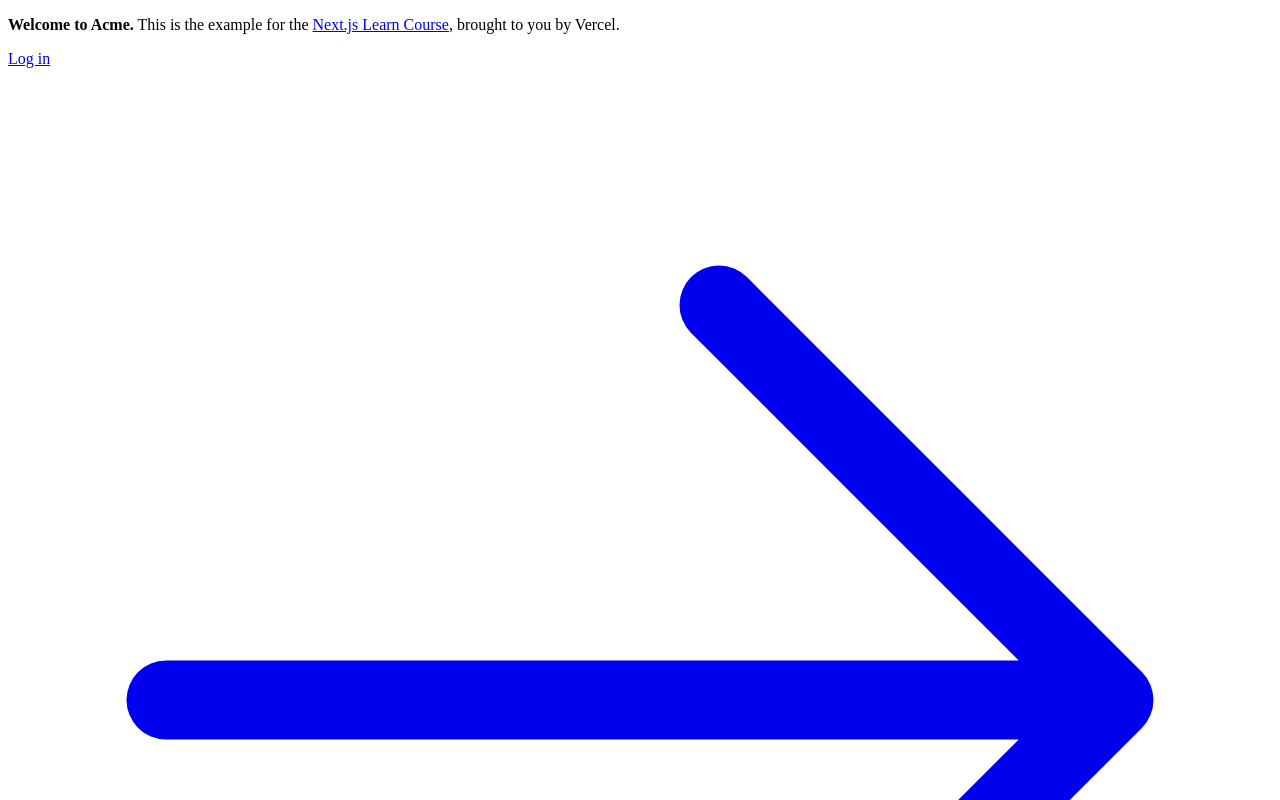
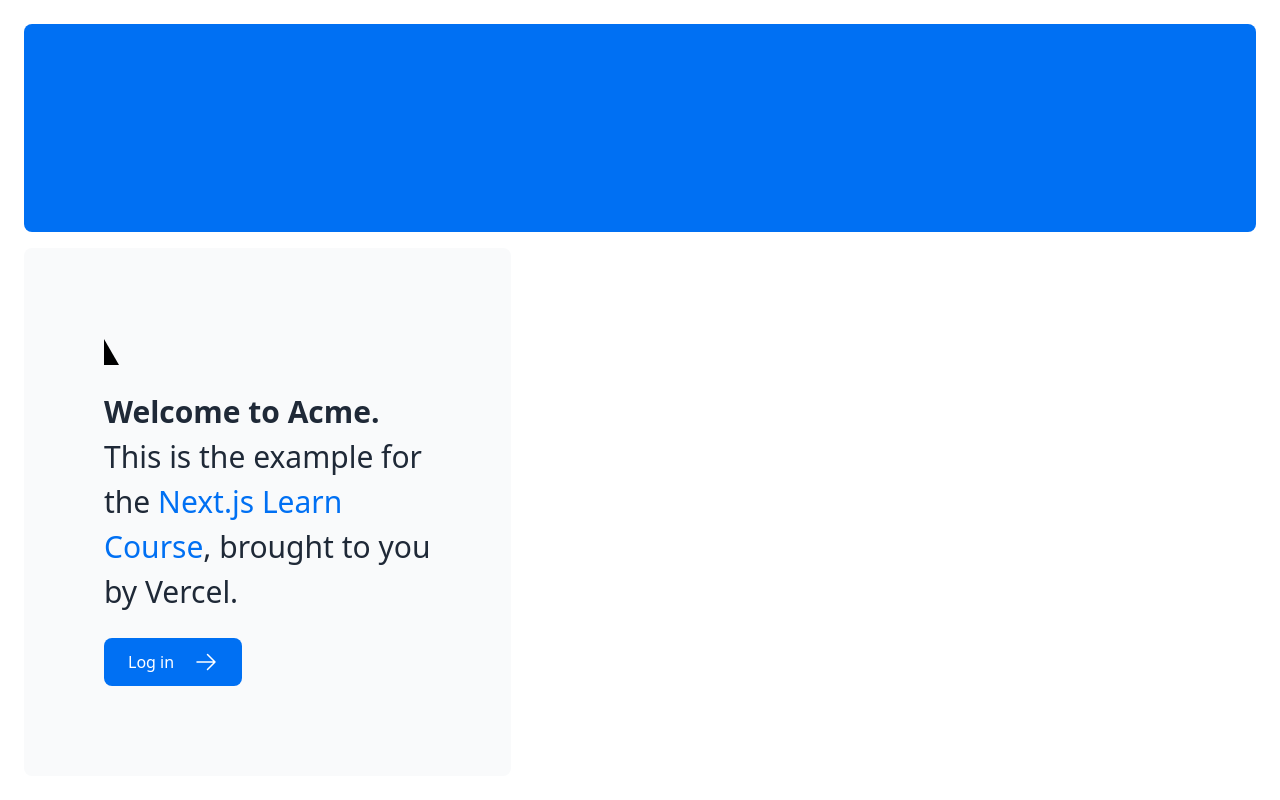
Before and after one commit to K1ngHandy/NextJS-Example, a Next.js app: page / in a window 1280 px wide. Shown: the top 800 px of the page. Built offline with nearby package versions, Linux system fonts and the light colour scheme.

Commit message:
global styles, tailwind, css modules

```diff
--- a/app/layout.tsx
+++ b/app/layout.tsx
@@ -1,3 +1,5 @@
+import '@/app/ui/global.css'
+
 export default function RootLayout({
   children,
 }: {
--- a/app/page.tsx
+++ b/app/page.tsx
@@ -1,15 +1,18 @@
 import AcmeLogo from '@/app/ui/acme-logo';
 import { ArrowRightIcon } from '@heroicons/react/24/outline';
 import Link from 'next/link';
+import styles from '@/app/ui/home.module.css';
 
 export default function Page() {
   return (
     <main className="flex min-h-screen flex-col p-6">
+      <div className={styles.shape} />
       <div className="flex h-20 shrink-0 items-end rounded-lg bg-blue-500 p-4 md:h-52">
         {/* <AcmeLogo /> */}
       </div>
       <div className="mt-4 flex grow flex-col gap-4 md:flex-row">
         <div className="flex flex-col justify-center gap-6 rounded-lg bg-gray-50 px-6 py-10 md:w-2/5 md:px-20">
+          <div className='relative w-0 h-0 border-1-[15px] border-r-[15px] border-b-[26px] border-1-transparent border-r-transparent border-b-black' />
           <p className={`text-xl text-gray-800 md:text-3xl md:leading-normal`}>
             <strong>Welcome to Acme.</strong> This is the example for the{' '}
             <a href="https://nextjs.org/learn/" className="text-blue-500">
--- /dev/null
+++ b/app/ui/home.module.css
@@ -0,0 +1,7 @@
+/* .shape {
+    height: 0,
+    width: 0,
+    border-bottom: 30px solid black;
+    border-left: 20px solid transparent;
+    border-right: 20px solid transparent;
+} */
```
Also changed, not shown: 1 other file (tests, documents, lock files or other folders).
